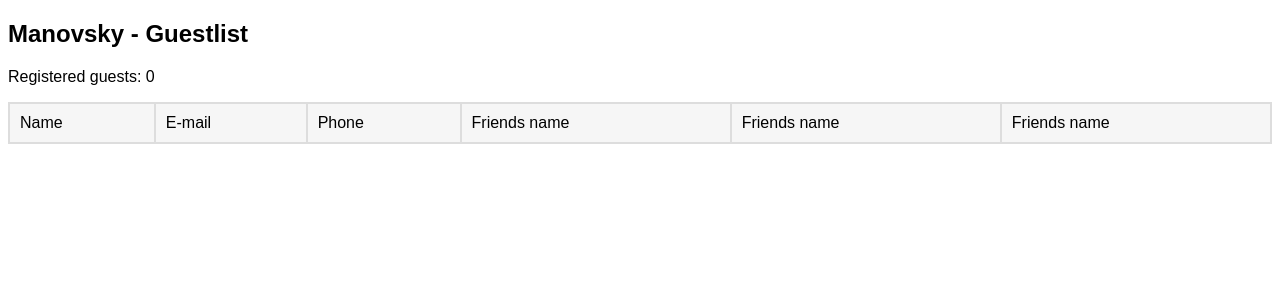
After one commit to Arnienabuilder04/Internship_content, a PHP site: page /admin/index.php in a window 1280 px wide. The commit adds this page. Shown: the top 300 px of the page. Run offline with PHP 8.4, Linux system fonts and the light colour scheme; the visitor is signed in with stand-in values (Sample User, id 1); lists and menus that the app fills with data are empty.

Commit message:
seperated the code

```diff
--- /dev/null
+++ b/promo/admin/index.php
@@ -0,0 +1,106 @@
+<?php
+
+    session_start();
+
+    if (!empty($_POST)) :
+
+        if ($_POST['pass'] == 'mankovsky2025') :
+
+            $_SESSION['access'] = '1';
+
+        endif;
+
+        header("Refresh: 0;");
+        die;
+
+    elseif (!$_SESSION['access']) :
+
+        print '<form style="margin:2em 1em;display:flex;flex-flow:row;gap:0.5em;" method="POST" action="">';
+        print '<input type="password" name="pass" placeholder="Enter password" />';
+        print '<input type="submit" value="Log in" />';
+        print '</form>';
+        die();
+
+    else :
+
+        $guestlist = 'guestlist.json';
+        $guestlistStr = file_get_contents($guestlist);
+        $guestlistData = json_decode($guestlistStr, true);
+        ?>
+
+        <!DOCTYPE html>
+        <html>
+
+        <head>
+            <meta charset="UTF-8">
+            <meta name="viewport" content="width=device-width, initial-scale=1">
+            <title>Manovsky - Guestlist</title>
+            <style>
+                body {
+                    font-family: sans-serif;
+                }
+
+                table {
+                    border: 1px solid #ddd;
+                    width: 100%;
+                }
+
+                th {
+                    background-color: #f6f6f6;
+                    text-align: left;
+                    font-weight: normal;
+                    border: 1px solid #ddd;
+                }
+
+                td {
+                    border: 1px solid #ddd;
+                }
+            </style>
+        </head>
+
+        <body>
+
+            <?php
+            $total = 0;
+            foreach ($guestlistData as $row) :
+                if ( $row['name'] != '' )
+                    $total++;
+                if ( $row['friend1_name'] != '' )
+                    $total++;
+                if ( $row['friend2_name'] != '' )
+                    $total++;
+                if ( $row['friend3_name'] != '' )
+                    $total++;
+            endforeach;
+            ?>
+
+            <h2>Manovsky - Guestlist</h2>
+
+            <p>Registered guests: <?php print $total; ?></p>
+
+            <table cellspacing="0" cellpadding="10">
+                <tr>
+                    <th>Name</th>
+                    <th>E-mail</th>
+                    <th>Phone</th>
+                    <th>Friends name</th>
+                    <th>Friends name</th>
+                    <th>Friends name</th>
+                </tr>
+                <?php foreach ($guestlistData as $row) :
+                    print '<tr>';
+                    print '<td>' . $row['name'] . '</td>';
+                    print '<td>' . $row['email'] . '</td>';
+                    print '<td>' . $row['phone'] . '</td>';
+                    print '<td>' . $row['friend1_name'] . '</td>';
+                    print '<td>' . $row['friend2_name'] . '</td>';
+                    print '<td>' . $row['friend3_name'] . '</td>';
+                    print '</tr>';
+                endforeach; ?>
+            </table>
+
+        </body>
+
+        </html>
+
+<?php endif; ?>
--- a/promo/admin/test_index.php
+++ b/promo/admin/upload.php
@@ -4,6 +4,7 @@ header("Content-Type: application/json");
 
  // Get raw POST data
  $data = file_get_contents("php://input");
+ print_r($data);
 
  // Decode JSON data into PHP array
  $formData = json_decode($data, true);
@@ -11,7 +12,6 @@ $formData = json_decode($data, true);
  if ($formData) {
     $file = 'guestlist.json';
     $fileBackup = 'backup.json';
-
     // Check if file exists and read current data
     if (file_exists($file)) {
         $currentData = json_decode(file_get_contents($file), true);
@@ -27,6 +27,8 @@ if ($formData) {
 
     // Save updated data to guestlist.json
     file_put_contents($file, json_encode($currentData, JSON_PRETTY_PRINT));
+
+    // Save updated data to backup.json
     file_put_contents($fileBackup, json_encode($currentData, JSON_PRETTY_PRINT));
 
     echo json_encode(["status" => "success", "message" => "Data saved successfully"]);
--- a/promo/app.js
+++ b/promo/app.js
@@ -85,7 +85,7 @@ if ( form ) {
             friend3_name: friend3_name
         };
 
-        postData('./admin/test_index.php', insertData)
+        postData('./admin/upload.php', insertData)
             .then((data) => {
                 console.log(data); // JSON data parsed by `data.json()` call
             });
```
Also changed, not shown: 1 other file. Lines whose indentation alone changed are shown as unchanged.
